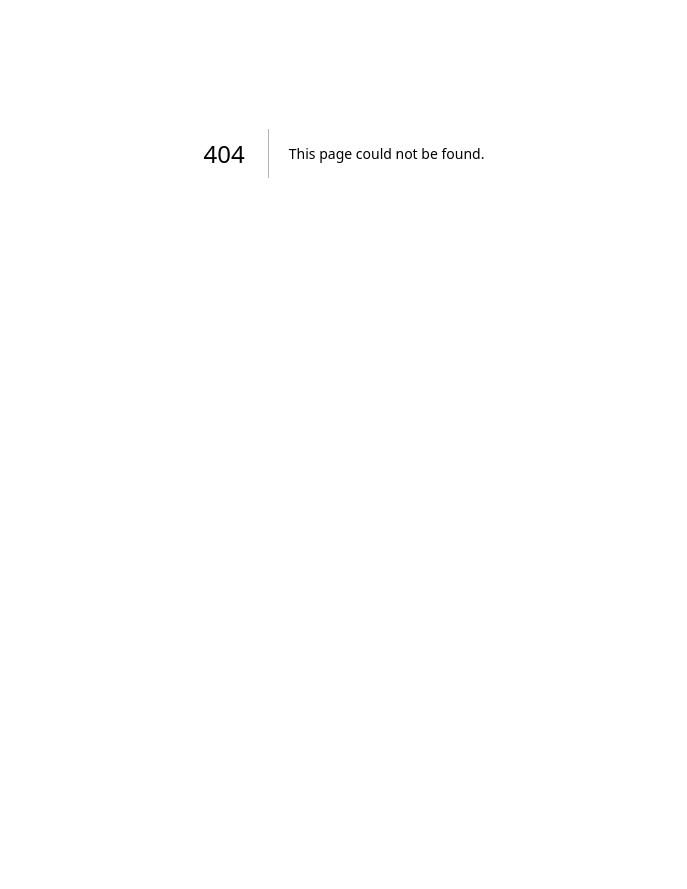
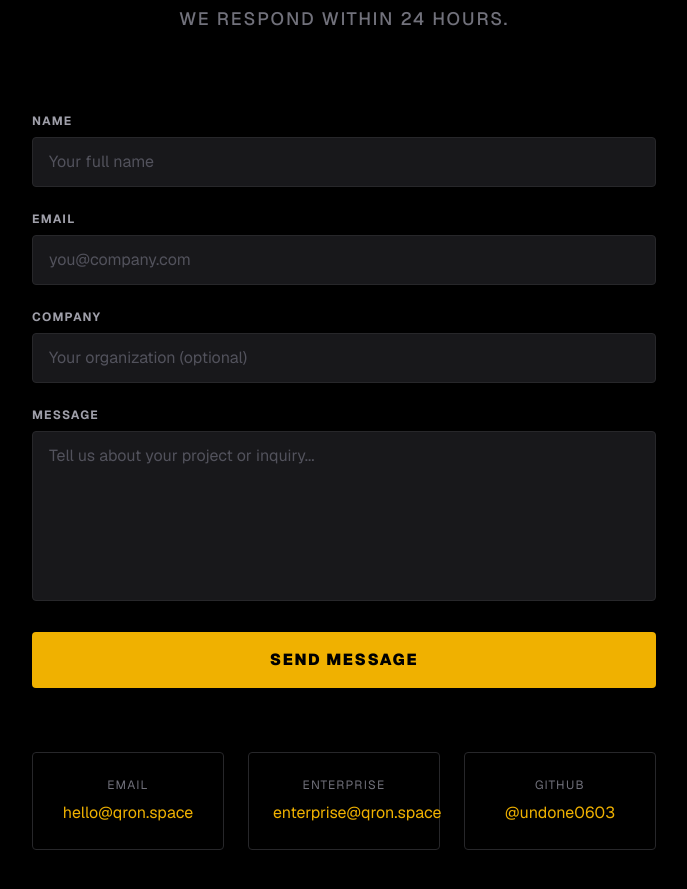
Before and after one commit to undone0603/qron-platform, a Next.js app: page /contact in a window 1280 px wide. Before the commit this address had no page. Shown: the part 247-1136 px from the top of the page, without its empty margins (296-983 px from the left). Before the commit the page ends 800 px from the top, so only its background shows below. Built offline with nearby package versions, Linux system fonts and the light colour scheme; what thirdweb would draw is missing.

Commit message:
feat(pages): add /contact page with form and contact info for QRON

```diff
--- /dev/null
+++ b/src/app/contact/page.tsx
@@ -0,0 +1,110 @@
+import type { Metadata } from 'next';
+
+export const metadata: Metadata = {
+  title: 'Contact | QRON Protocol',
+  description: 'Get in touch with the QRON team. Enterprise inquiries, partnerships, and support.',
+};
+
+export default function ContactPage() {
+  return (
+    <div className="min-h-screen bg-black text-white selection:bg-gold selection:text-black">
+      {/* Header */}
+      <section className="pt-32 pb-20 px-6 text-center">
+        <h1 className="text-5xl md:text-7xl font-black mb-6 tracking-tighter uppercase leading-none">
+          GET IN{' '}
+          <span className="gold-text">TOUCH</span>
+        </h1>
+        <p className="max-w-2xl mx-auto text-zinc-500 text-lg font-medium uppercase tracking-widest">
+          Enterprise inquiries. Partnerships. Support.
+          <br />
+          We respond within 24 hours.
+        </p>
+      </section>
+
+      {/* Contact Form */}
+      <section className="max-w-2xl mx-auto px-6 pb-32">
+        <form
+          className="space-y-6"
+          action="/api/contact"
+          method="POST"
+        >
+          <div>
+            <label className="block text-xs font-bold uppercase tracking-widest text-zinc-400 mb-2">
+              Name
+            </label>
+            <input
+              type="text"
+              name="name"
+              required
+              className="w-full bg-zinc-900 border border-zinc-800 rounded px-4 py-3 text-white placeholder-zinc-600 focus:outline-none focus:border-yellow-500"
+              placeholder="Your full name"
+            />
+          </div>
+          <div>
+            <label className="block text-xs font-bold uppercase tracking-widest text-zinc-400 mb-2">
+              Email
+            </label>
+            <input
+              type="email"
+              name="email"
+              required
+              className="w-full bg-zinc-900 border border-zinc-800 rounded px-4 py-3 text-white placeholder-zinc-600 focus:outline-none focus:border-yellow-500"
+              placeholder="you@company.com"
+            />
+          </div>
+          <div>
+            <label className="block text-xs font-bold uppercase tracking-widest text-zinc-400 mb-2">
+              Company
+            </label>
+            <input
+              type="text"
+              name="company"
+              className="w-full bg-zinc-900 border border-zinc-800 rounded px-4 py-3 text-white placeholder-zinc-600 focus:outline-none focus:border-yellow-500"
+              placeholder="Your organization (optional)"
+            />
+          </div>
+          <div>
+            <label className="block text-xs font-bold uppercase tracking-widest text-zinc-400 mb-2">
+              Message
+            </label>
+            <textarea
+              name="message"
+              required
+              rows={6}
+              className="w-full bg-zinc-900 border border-zinc-800 rounded px-4 py-3 text-white placeholder-zinc-600 focus:outline-none focus:border-yellow-500 resize-none"
+              placeholder="Tell us about your project or inquiry..."
+            />
+          </div>
+          <button
+            type="submit"
+            className="w-full bg-yellow-500 text-black font-black uppercase tracking-widest py-4 rounded hover:bg-yellow-400 transition-colors"
+          >
+            Send Message
+          </button>
+        </form>
+
+        {/* Alternative Contact */}
+        <div className="mt-16 grid md:grid-cols-3 gap-6 text-center">
+          <div className="border border-zinc-800 rounded p-6">
+            <div className="text-xs uppercase tracking-widest text-zinc-500 mb-2">Email</div>
+            <a href="mailto:hello@qron.space" className="text-yellow-500 hover:text-yellow-400">
+              hello@qron.space
+            </a>
+          </div>
+          <div className="border border-zinc-800 rounded p-6">
+            <div className="text-xs uppercase tracking-widest text-zinc-500 mb-2">Enterprise</div>
+            <a href="mailto:enterprise@qron.space" className="text-yellow-500 hover:text-yellow-400">
+              enterprise@qron.space
+            </a>
+          </div>
+          <div className="border border-zinc-800 rounded p-6">
+            <div className="text-xs uppercase tracking-widest text-zinc-500 mb-2">GitHub</div>
+            <a href="https://github.com/undone0603" target="_blank" rel="noopener noreferrer" className="text-yellow-500 hover:text-yellow-400">
+              @undone0603
+            </a>
+          </div>
+        </div>
+      </section>
+    </div>
+  );
+}
```
